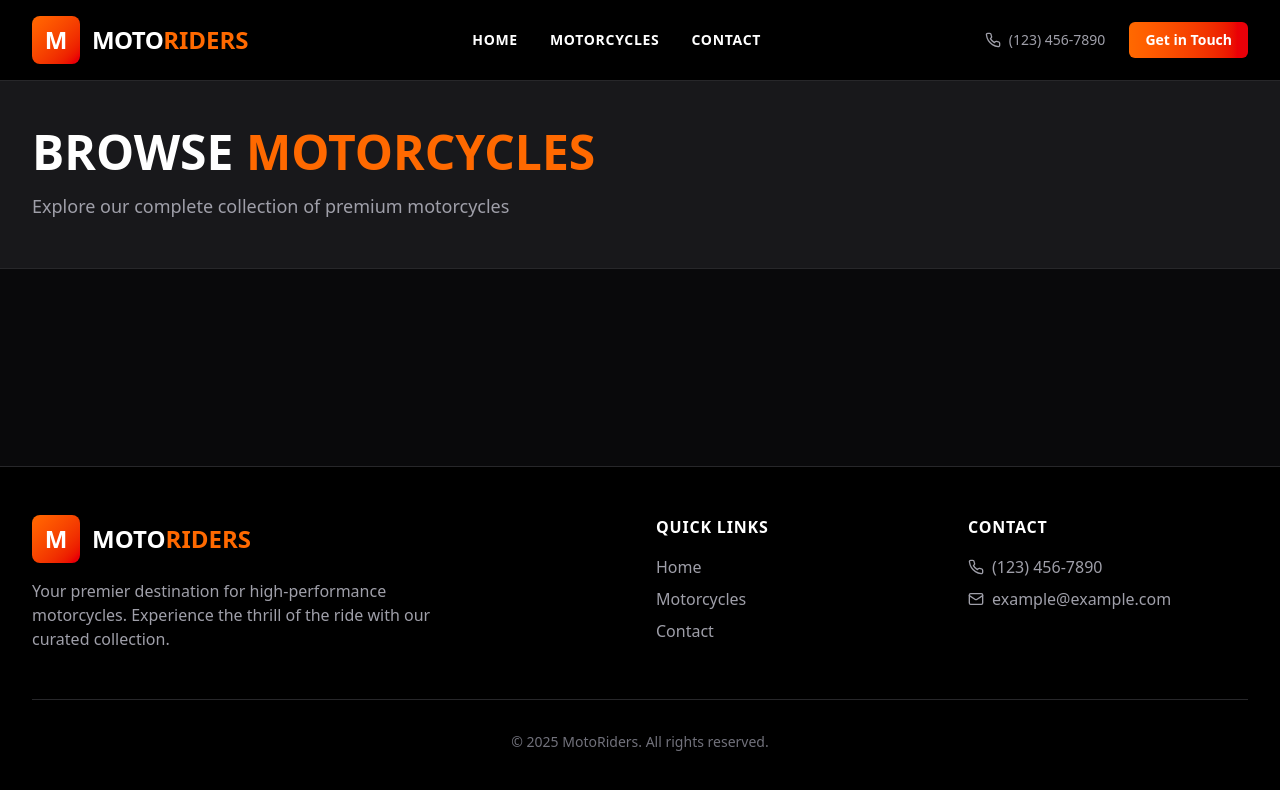
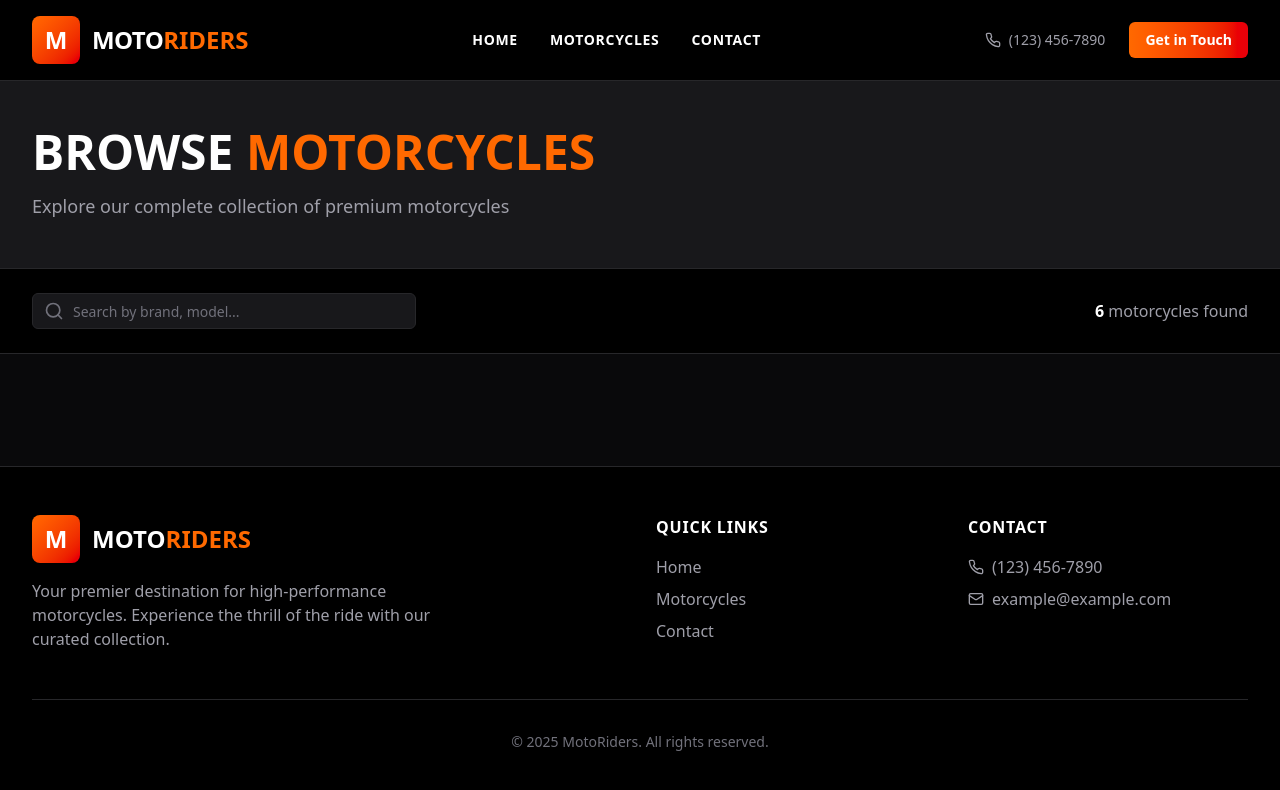
Before and after one commit to critBus/motos_ventas_next, a Next.js app: page /en/motorcycles in a window 1280 px wide. Shown: the top 790 px of the page. Built offline with nearby package versions, Linux system fonts and the light colour scheme.

Commit message:
SearchSection

```diff
--- /dev/null
+++ b/src/app/[locale]/motorcycles/_components/SearchSection.tsx
@@ -0,0 +1,54 @@
+"use client";
+import React, { useState } from "react";
+
+const SearchSection = () => {
+  // 2. Define state for the search query
+  const [searchQuery, setSearchQuery] = useState("");
+
+  // 3. Define the change handler function
+  const handleSearchChange = (event: {
+    target: { value: React.SetStateAction<string> };
+  }) => {
+    setSearchQuery(event.target.value);
+  };
+  return (
+    <div className="bg-black border-b border-zinc-800 sticky top-20 z-40">
+      <div className="max-w-7xl mx-auto px-4 sm:px-6 lg:px-8 py-6">
+        <div className="flex flex-col lg:flex-row gap-4 items-start lg:items-center justify-between">
+          <div className="relative w-full lg:w-96">
+            <svg
+              xmlns="http://www.w3.org/2000/svg"
+              width="24"
+              height="24"
+              viewBox="0 0 24 24"
+              fill="none"
+              stroke="currentColor"
+              strokeWidth="2"
+              strokeLinecap="round"
+              strokeLinejoin="round"
+              className="lucide lucide-search absolute left-3 top-1/2 transform -translate-y-1/2 text-zinc-500 w-5 h-5"
+            >
+              <circle cx="11" cy="11" r="8"></circle>
+              <path d="m21 21-4.3-4.3"></path>
+            </svg>
+            <input
+              type="text"
+              className="flex h-9 w-full rounded-md border px-3 py-1 text-base shadow-sm transition-colors file:border-0 file:bg-transparent file:text-sm file:font-medium file:text-foreground focus-visible:outline-none focus-visible:ring-1 focus-visible:ring-ring disabled:cursor-not-allowed disabled:opacity-50 md:text-sm pl-10 bg-zinc-900 border-zinc-800 text-white placeholder:text-zinc-500 focus:border-orange-500"
+              placeholder="Search by brand, model..."
+              // 4. Bind the state variable
+              value={searchQuery}
+              // 5. Bind the change handler
+              onChange={handleSearchChange}
+            />
+          </div>
+          <div className="text-zinc-400">
+            <span className="font-semibold text-white">6</span> motorcycles
+            found
+          </div>
+        </div>
+      </div>
+    </div>
+  );
+};
+
+export default SearchSection;
--- a/src/app/[locale]/motorcycles/page.tsx
+++ b/src/app/[locale]/motorcycles/page.tsx
@@ -1,10 +1,12 @@
 import React from "react";
 import TagBrowseMotorcyclesSection from "./_components/TagBrowseMotorcyclesSection";
+import SearchSection from "./_components/SearchSection";
 
 const Page = () => {
   return (
     <div>
       <TagBrowseMotorcyclesSection />
+      <SearchSection />
     </div>
   );
 };
```
